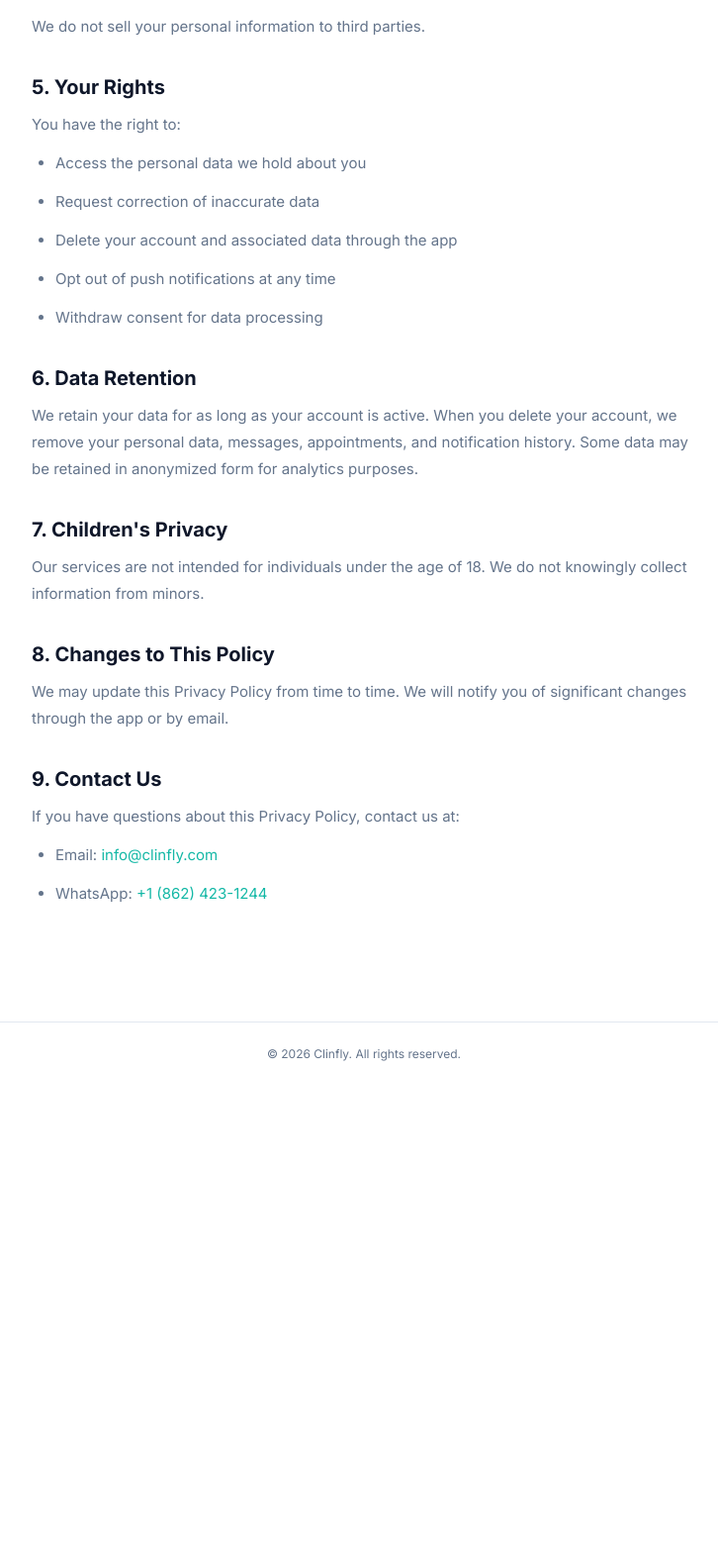
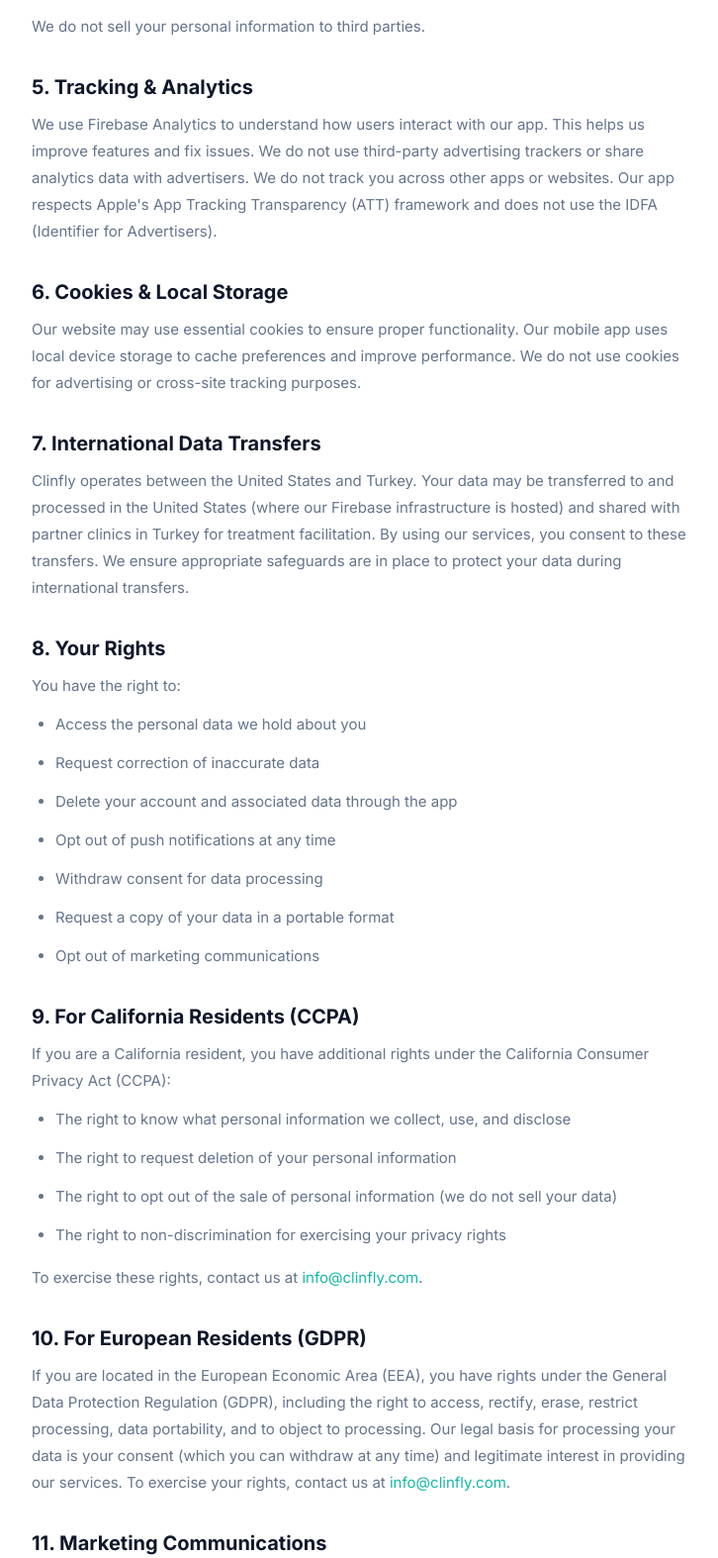
Before and after one commit to clinfly/clinfly.github.io, a plain HTML site: page privacy.html in a window 1280 px wide. Shown: the part 1341-2915 px from the top of the page at 99% size, without its empty margins (272-998 px from the left). Before the commit the page ends 2437 px from the top, so only its background shows below. Drawn offline with Linux system fonts and the light colour scheme.

Commit message:
Enhance privacy policy and add missing logo file
- Add GDPR/CCPA compliance sections to privacy policy
- Add tracking & analytics, cookies, international data transfers sections
- Add marketing communications and data breach notification sections
- Add medical disclaimer section
- Add logo-white.svg that was referenced but never committed

Co-Authored-By: Claude Opus 4.6 <noreply@anthropic.com>

```diff
--- a/privacy.html
+++ b/privacy.html
@@ -90,7 +90,16 @@
             </ul>
             <p>We do not sell your personal information to third parties.</p>
 
-            <h2>5. Your Rights</h2>
+            <h2>5. Tracking & Analytics</h2>
+            <p>We use Firebase Analytics to understand how users interact with our app. This helps us improve features and fix issues. We do not use third-party advertising trackers or share analytics data with advertisers. We do not track you across other apps or websites. Our app respects Apple's App Tracking Transparency (ATT) framework and does not use the IDFA (Identifier for Advertisers).</p>
+
+            <h2>6. Cookies & Local Storage</h2>
+            <p>Our website may use essential cookies to ensure proper functionality. Our mobile app uses local device storage to cache preferences and improve performance. We do not use cookies for advertising or cross-site tracking purposes.</p>
+
+            <h2>7. International Data Transfers</h2>
+            <p>Clinfly operates between the United States and Turkey. Your data may be transferred to and processed in the United States (where our Firebase infrastructure is hosted) and shared with partner clinics in Turkey for treatment facilitation. By using our services, you consent to these transfers. We ensure appropriate safeguards are in place to protect your data during international transfers.</p>
+
+            <h2>8. Your Rights</h2>
             <p>You have the right to:</p>
             <ul>
                 <li>Access the personal data we hold about you</li>
@@ -98,18 +107,42 @@
                 <li>Delete your account and associated data through the app</li>
                 <li>Opt out of push notifications at any time</li>
                 <li>Withdraw consent for data processing</li>
+                <li>Request a copy of your data in a portable format</li>
+                <li>Opt out of marketing communications</li>
             </ul>
 
-            <h2>6. Data Retention</h2>
+            <h2>9. For California Residents (CCPA)</h2>
+            <p>If you are a California resident, you have additional rights under the California Consumer Privacy Act (CCPA):</p>
+            <ul>
+                <li>The right to know what personal information we collect, use, and disclose</li>
+                <li>The right to request deletion of your personal information</li>
+                <li>The right to opt out of the sale of personal information (we do not sell your data)</li>
+                <li>The right to non-discrimination for exercising your privacy rights</li>
+            </ul>
+            <p>To exercise these rights, contact us at <a href="mailto:info@clinfly.com">info@clinfly.com</a>.</p>
+
+            <h2>10. For European Residents (GDPR)</h2>
+            <p>If you are located in the European Economic Area (EEA), you have rights under the General Data Protection Regulation (GDPR), including the right to access, rectify, erase, restrict processing, data portability, and to object to processing. Our legal basis for processing your data is your consent (which you can withdraw at any time) and legitimate interest in providing our services. To exercise your rights, contact us at <a href="mailto:info@clinfly.com">info@clinfly.com</a>.</p>
+
+            <h2>11. Marketing Communications</h2>
+            <p>We may send you notifications about your appointments, messages, and service updates. You can opt out of promotional communications at any time by adjusting your notification preferences in the app or by contacting us. Essential service notifications (such as appointment confirmations) will continue to be sent.</p>
+
+            <h2>12. Data Breach Notification</h2>
+            <p>In the event of a data breach that affects your personal information, we will notify affected users within 72 hours of becoming aware of the breach, in accordance with applicable laws. We will provide information about what data was affected and steps we are taking to address the situation.</p>
+
+            <h2>13. Data Retention</h2>
             <p>We retain your data for as long as your account is active. When you delete your account, we remove your personal data, messages, appointments, and notification history. Some data may be retained in anonymized form for analytics purposes.</p>
 
-            <h2>7. Children's Privacy</h2>
+            <h2>14. Children's Privacy</h2>
             <p>Our services are not intended for individuals under the age of 18. We do not knowingly collect information from minors.</p>
 
-            <h2>8. Changes to This Policy</h2>
+            <h2>15. Medical Disclaimer</h2>
+            <p>Clinfly is a platform that connects patients with healthcare providers. We do not provide medical advice, diagnosis, or treatment. All medical decisions should be made in consultation with qualified healthcare professionals. The information provided through our app is for informational purposes only and should not be considered a substitute for professional medical advice.</p>
+
+            <h2>16. Changes to This Policy</h2>
             <p>We may update this Privacy Policy from time to time. We will notify you of significant changes through the app or by email.</p>
 
-            <h2>9. Contact Us</h2>
+            <h2>17. Contact Us</h2>
             <p>If you have questions about this Privacy Policy, contact us at:</p>
             <ul>
                 <li>Email: <a href="mailto:info@clinfly.com">info@clinfly.com</a></li>
```
Also changed, not shown: logo-white.svg (added).
